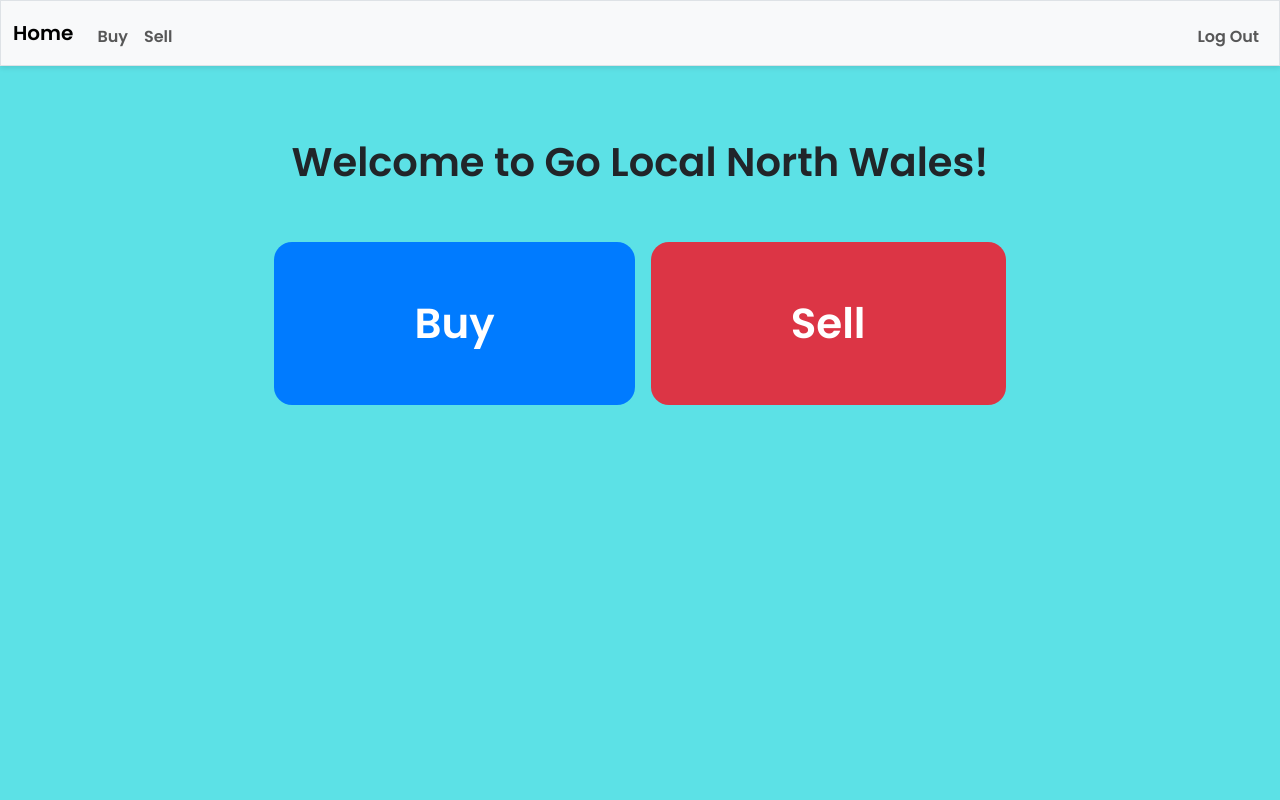
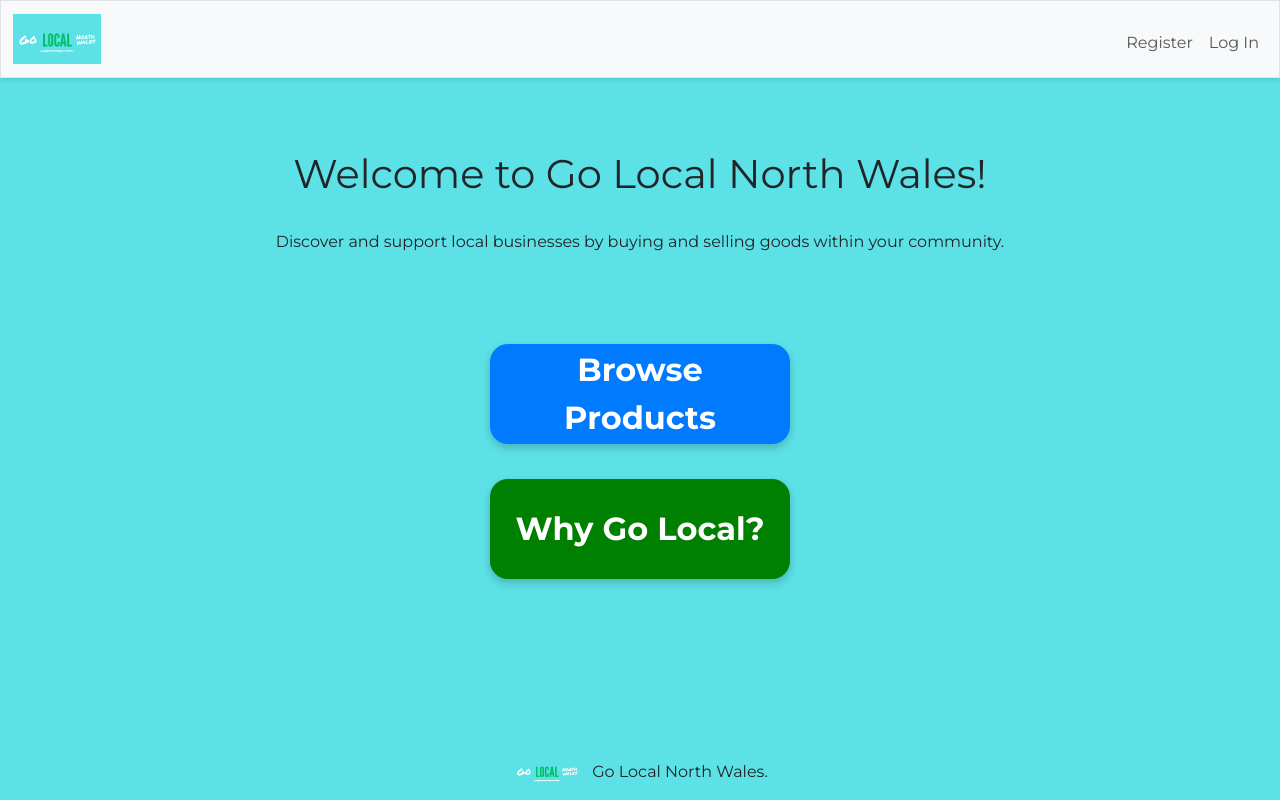
Before and after one commit to mattholmescodes/Go-Local-North-Wales, a Flask app: page / in a window 1280 px wide. Run offline with Flask 3, Linux system fonts and the light colour scheme; the visitor is signed in with stand-in values (Sample User, id 1); parts of the project's set-up code (start-up, migrations or seed data) failed here and were passed over; some libraries are stand-ins or nearby versions.

Commit message:
Created buy function, added Google Maps API functionality, HTML changes

```diff
--- a/app.py
+++ b/app.py
@@ -8,15 +8,14 @@ cur = con.cursor()
 from flask import Flask, flash, redirect, render_template, request, session
 from flask_session import Session
 from werkzeug.security import check_password_hash, generate_password_hash
-from helpers import apology, login_required #lookup, gbp
-from flask_wtf.csrf import CSRFProtect
-
-csrf = CSRFProtect(app)
-
+from helpers import login_required #lookup, gbp
+from math import radians, cos, sin, asin, sqrt
 
 
 # Configure application
 app = Flask(__name__)
+
+
 
 # Configure session to use filesystem (instead of signed cookies)
 app.config["SESSION_PERMANENT"] = False
@@ -25,6 +24,7 @@ Session(app)
 
 db = "sqlite:///glnw.db"
 
+GOOGLE_MAPS_API_KEY = "AIzaSyAIsztPFdHFaAUxo1hqEWK3jCkdvY5wfD8"
 
 @app.after_request
 def after_request(response):
@@ -36,7 +36,7 @@ def after_request(response):
 
 @app.route("/login", methods=["GET", "POST"])
 def login():
-    """Log user in"""
+    """Log user in with specific functionalities based on user type"""
     session.clear()
 
     if request.method == "POST":
@@ -52,14 +52,15 @@ def login():
             return redirect("/login")
 
         # Query database for username
-        row = cur.execute("SELECT id, hash FROM users WHERE username=?", (username,)).fetchone()
+        row = cur.execute("SELECT id, hash, user_type FROM users WHERE username=?", (username,)).fetchone()
 
-        if not row or not check_password_hash(row[1], password):  # hash is at index 1
+        if not row or not check_password_hash(row[1], password):
             flash("Error! Invalid username and/or password, please try again", "danger")
             return redirect("/login")
 
         # Remember which user has logged in
         session["user_id"] = row[0]
+        session["user_type"] = row[2]
 
         flash("Login successful!", "success")
         return redirect("/")
@@ -72,6 +73,8 @@ def index():
     "Homepage"
 
     return render_template("index.html")
+
+
 
 def postcode_format(postcode):
     """Check if the postcode follows a strict UK format using regex"""
@@ -88,6 +91,31 @@ def postcode_api(postcode):
     except requests.RequestException:
         return False  # If API fails, reject the postcode
 
+def get_coordinates(postcode):
+    """Convert postcode into lat and long coordinates using Google Maps API"""
+
+    url = f"https://maps.googleapis.com/maps/api/geocode/json?address={postcode}&key={GOOGLE_MAPS_API_KEY}"
+    response = requests.get(url)
+    data = response.json()
+
+    if data["status"] == "OK":
+        location = data["results"][0]["geometry"]["location"]
+        return location["lat"], location["lng"]
+    return None
+
+def haversine(lon1, lat1, lon2, lat2):
+    """Calculate distance between two points using coordinates"""
+    """Taken from https://stackoverflow.com/questions/4913349/haversine-formula-in-python-bearing-and-distance-between-two-gps-points/4913653#4913653"""
+
+    lon1, lat1, lon2, lat2 = map(radians, [lon1, lat1, lon2, lat2])
+
+    dlon = lon2 - lon1
+    dlat = lat2 - lat1
+    a = sin(dlat/2)**2 + cos(lat1) * cos(lat2) * sin(dlon/2)**2
+    c = 2 * asin(sqrt(a))
+    r = 6371
+    return c * r
+
 @app.route('/register', methods=["GET", "POST"])
 def register():
     session.clear()
@@ -99,6 +127,7 @@ def register():
         confirmation = request.form.get("confirmation")
         county = request.form.get("county")
         postcode = request.form.get("postcode").strip().upper()
+        user_type = request.form.get("user_type")
 
         if password != confirmation:
             flash("Error! Passwords don't match, please try again.", "danger")
@@ -112,7 +141,7 @@ def register():
             flash("Error! Postcode does not exist.", "danger")
             return redirect("/register")
 
-        if not all([username, password, confirmation, county, postcode, email]):
+        if not all([username, password, confirmation, county, postcode, email, user_type]):
             flash("Error! One or more fields are blank", "danger")
             return redirect("/register")
 
@@ -123,13 +152,14 @@ def register():
 
         # Insert new user
         cur.execute(
-            "INSERT INTO users (username, email, hash, county, postcode) VALUES (?, ?, ?, ?, ?)",
-            (username, email, generate_password_hash(password), county, postcode),
+            "INSERT INTO users (username, email, hash, county, postcode, user_type) VALUES (?, ?, ?, ?, ?, ?)",
+            (username, email, generate_password_hash(password), county, postcode, user_type),
         )
         con.commit()
 
         # Retrieve new user's ID and log them in
         session["user_id"] = cur.execute("SELECT id FROM users WHERE username=?", (username,)).fetchone()[0]
+        session["user_type"] = user_type
 
         flash("Registration successful! You are now logged in.", "success")
         return redirect("/")
@@ -149,7 +179,41 @@ def logout():
 @app.route("/buy")
 @login_required
 def buy():
-    return render_template("buy.html")
+    if request.method == "POST":
+
+        product = request.form.get("product")
+
+        buyer_postcode = cur.execute("SELECT postcode FROM users WHERE id=?", (session["user_id"],)).fetchone()
+
+        buyer_coordinates = get_coordinates(buyer_postcode)
+        if not buyer_coordinates:
+            flash ("Postcode does not exist", "danger")
+            return redirect("/buy")
+
+        sellers = cur.execute("SELECT id, postcode, product, price FROM transactions WHERE product=?", (product,)).fetchall()
+
+        results = []
+        for seller in sellers:
+            seller_coordinates = get_coordinates(seller[3])
+            if not seller_coordinates:
+                continue
+
+            distance = haversine(buyer_coordinates[0], buyer_coordinates[1], seller_coordinates[0], seller_coordinates[1])
+            name = cur.execute("SELECT username FROM users WHERE id=?", (seller[0],)).fetchone()
+
+            results.append({
+                "username": name,
+                "product": seller[1],
+                "price": seller[2],
+                "postcode": seller[3],
+                "distance": round(distance, 2)
+            })
+
+        results.sort(key=lambda x: x["distance"])
+
+        return render_template("buy.html", results=results)
+
+    return render_template("buy.html", results=None)
 
 @app.route("/sell")
 @login_required
--- a/static/styles.css
+++ b/static/styles.css
@@ -1,4 +1,38 @@
-img {
+.navbar-brand img {
+    height: 50px;
+    width: auto;
+}
+
+body {
+    display: flex;
+    flex-direction: column;
+    min-height: 100vh;
+}
+
+main {
+    flex: 1;
+}
+
+.footer {
+    padding: 10px 0;
+    text-align: center;
     position: relative;
-    top: -48px;
+    width: 100%;
+    font-size: 15px;
 }
+
+.footer-class {
+    display: flex;
+    justify-content: center;
+    align-items: center;
+    gap: 10px;
+}
+
+/* Logo styling */
+.logo {
+    height: 40px;
+    width: auto;
+    display: block;
+    position: relative;
+    top: -9px;
+}
--- a/templates/index.html
+++ b/templates/index.html
@@ -7,8 +7,13 @@
 {% block main %}
     <h1 class="mt-4">Welcome to Go Local North Wales!</h1>
     <br>
-    <div class="d-flex justify-content-center gap-3 mt-4">
-        <a href="{{ url_for('buy') }}" class="btn-custom btn-buy">Buy</a>
-        <a href="{{ url_for('sell') }}" class="btn-custom btn-sell">Sell</a>
+    <p>Discover and support local businesses by buying and selling goods within your community.</p>
+    <br>
+    <div class="button-container">
+        <a href="/buy" class="btn-custom btn-buy">Browse Products</a>
+        <a href="/why" class="btn-custom btn-why">Why Go Local?</a>
+        {% if session["user_type"] == "seller" %}
+        <a href="/sell" class="btn btn-sell btn-custom">Sell Products</a>
+    {% endif %}
     </div>
 {% endblock %}
--- a/templates/layout.html
+++ b/templates/layout.html
@@ -12,7 +12,7 @@
     <script src="https://cdn.jsdelivr.net/npm/bootstrap@5.3.3/dist/js/bootstrap.bundle.min.js"></script>
 
     <!-- Google Font -->
-    <link href="https://fonts.googleapis.com/css2?family=Poppins:wght@600&display=swap" rel="stylesheet">
+    <link href="https://fonts.googleapis.com/css2?family=Montserrat:wght@400;700&display=swap" rel="stylesheet">
 
     <!-- Favicon -->
     <link href="/static/favicon.ico" rel="icon">
@@ -25,7 +25,7 @@
     <!-- Custom Styles -->
     <style>
         body {
-    font-family: 'Poppins', sans-serif;
+    font-family: 'Montserrat', sans-serif;
     background-color: #5CE1E6;
     text-align: center;
     height: 100vh;
@@ -47,21 +47,29 @@ nav {
 /* Centering button container */
 .button-container {
     display: flex;
+    flex-direction: column;
+    align-items: center;
     justify-content: center;
-    align-items: center;
-    gap: 150px; /* Space between buttons */
-    margin-top: 200px; /* Push buttons down */
+    gap: 35px; /* Space between buttons */
+    margin-top: 50px;
 }
 
 /* Button styles */
 .btn-custom {
-    padding: 50px 140px;
-    font-size: 42px;
+    padding: 20px;
+    width: 300px;
+    height: 100px;
+    font-size: 32px;
     border-radius: 18px;
     font-weight: bold;
     text-decoration: none;
     color: white;
-    transition: transform 0.2s, box-shadow 0.2s;
+    display: flex;
+    transition: all 0.3 ease-in-out;
+    align-items: center;
+    justify-content: center;
+    box-shadow: 0 4px 8px rgba(0, 0, 0, 0.2);
+    border: none;
 }
 
 .btn-buy {
@@ -72,9 +80,14 @@ nav {
     background-color: #dc3545;
 }
 
+.btn-why {
+    background-color: green;
+}
+
 .btn-custom:hover {
-    transform: scale(1.2);
-    box-shadow: 0px 8px 20px rgba(0, 0, 0, 0.3);
+    transform: scale(1.05);
+    box-shadow: 0px 6px 15px rgba(0, 0, 0, 0.3);
+    opacity: 0.9;
 }
 
 /* Mobile responsiveness */
@@ -86,7 +99,9 @@ nav {
 
     .btn-custom {
         width: 90%;
-        padding: 40px;
+        height: auto;
+        font-size: 24px;
+        padding: 20px;
     }
 }
     </style>
@@ -97,18 +112,31 @@ nav {
 
     <nav class="bg-light border navbar navbar-expand-md navbar-light">
         <div class="container-fluid">
-            <a class="navbar-brand" href="/">Home</a>
+            <a class="navbar-brand" href="/">
+                <img src="static/Go (2).png" alt="logo" height="50">
+            </a>
             <button class="navbar-toggler" type="button" data-bs-toggle="collapse" data-bs-target="#navbar">
                 <span class="navbar-toggler-icon"></span>
             </button>
             <div class="collapse navbar-collapse" id="navbar">
-                {% if session["user_id"] %}
+                {% if session["user_type"] == "seller" %}
                     <ul class="navbar-nav me-auto mt-2">
-                        <li class="nav-item"><a class="nav-link" href="/buy">Buy</a></li>
+                        <li class="nav-item"><a class="nav-link" href="/">Home</a></li>
+                        <li class="nav-item"><a class="nav-link" href="/buy">Browse Products</a></li>
                         <li class="nav-item"><a class="nav-link" href="/sell">Sell</a></li>
+                        <li class="nav-item"><a class="nav-link" href="/why">Why Go Local?</a></li>
                     </ul>
                     <ul class="navbar-nav ms-auto mt-2">
                         <li class="nav-item"><a class="nav-link" href="/logout">Log Out</a></li>
+                    </ul>
+                {% elif session["user_type"] == "buyer" %}
+                <ul class="navbar-nav me-auto mt-2">
+                    <li class="nav-item"><a class="nav-link" href="/">Home</a></li>
+                    <li class="nav-item"><a class="nav-link" href="/buy">Browse Products</a></li>
+                    <li class="nav-item"><a class="nav-link" href="/why">Why Go Local?</a></li>
+                </ul>
+                <ul class="navbar-nav ms-auto mt-2">
+                    <li class="nav-item"><a class="nav-link" href="/logout">Log Out</a></li>
                     </ul>
                 {% else %}
                     <ul class="navbar-nav ms-auto mt-2">
@@ -133,7 +161,10 @@ nav {
     <main class="container py-5 text-center">
         {% block main %}{% endblock %}
     </main>
-
+    <footer class="footer-class">
+        <img src="static/Go (2).png" alt="logo" class="logo">
+        <p>Go Local North Wales.</p>
+    </footer>
 </body>
 
 </html>
--- a/templates/register.html
+++ b/templates/register.html
@@ -36,6 +36,11 @@
             <option value="wrexham">Wrexham</option>
         </select>
     </div>
+    <label for="user_type">Register as:</label>
+        <select name="user_type" required>
+    <option value="buyer">Buyer</option>
+    <option value="seller">Seller</option>
+        </select>
     <button class="btn btn-primary" type="submit">Register</button>
 </form>
 {% endblock %}
```
Also changed, not shown: templates/buy.html (+37 -0 lines).
